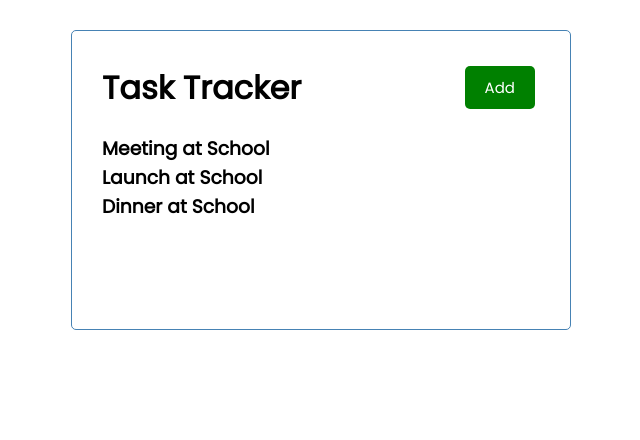
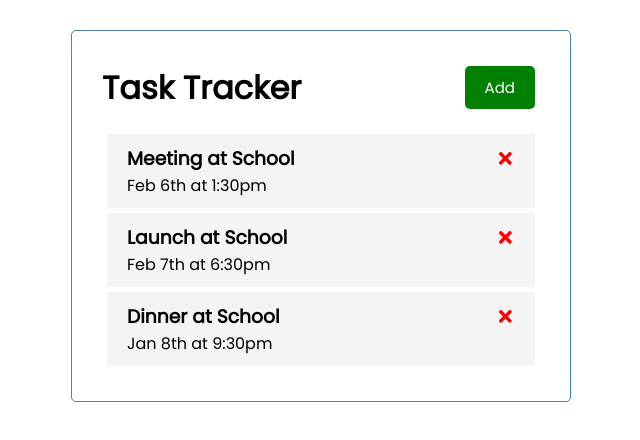
Before and after one commit to ddjouska/appReact, a React (Create React App) app in the folder react-task-tracker/: page / in a window 1280 px wide. Shown: the top 440 px of the page, without its empty margins (319-959 px from the left). Built offline with nearby package versions, Linux system fonts and the light colour scheme.

Commit message:
add Delete function and show tasks dates

```diff
--- a/react-task-tracker/package.json
+++ b/react-task-tracker/package.json
@@ -8,6 +8,7 @@
     "@testing-library/user-event": "^13.5.0",
     "react": "^18.2.0",
     "react-dom": "^18.2.0",
+    "react-icons": "^4.11.0",
     "react-scripts": "5.0.1",
     "web-vitals": "^2.1.4"
   },
--- a/react-task-tracker/src/App.js
+++ b/react-task-tracker/src/App.js
@@ -1,12 +1,36 @@
-
+import {useState} from "react";
 import Header from "./components/Header";
 import Tasks from "./components/Tasks";
 
+
 function App() {
+  const [tasks, setTasks] =  useState ([
+    {
+        id:1,
+        text: "Meeting at School",
+        day:"Feb 6th at 1:30pm",
+        reminder: true
+    },
+    {
+        id:2,
+        text: "Launch at School",
+        day:"Feb 7th at 6:30pm",
+        reminder: true
+    } ,{
+        id:3,
+        text: "Dinner at School",
+        day:"Jan 8th at 9:30pm",
+        reminder: false
+    }
+])
+  //Delete task
+  const deleteTask = (id) => {
+   setTasks(tasks.filter((task) => task.id!==id))
+}
    return (
      <div className="container">
          <Header/>
-         <Tasks/>
+         <Tasks tasks={tasks} onDelete= {deleteTask}/>
     </div>
    );
  }
--- /dev/null
+++ b/react-task-tracker/src/components/Task.js
@@ -0,0 +1,15 @@
+import {FaTimes} from "react-icons/fa"
+
+
+const Task = ({task, onDelete}) => {
+       return (
+    <div className="task">
+      <h3>{task.text} <FaTimes style={{color:"red", cursor: "pointer" }} onClick={() => onDelete(task.id)}/></h3>
+      <p>{task.day}</p>
+    </div>
+   )
+ }
+
+
+
+export default Task
--- a/react-task-tracker/src/components/Tasks.js
+++ b/react-task-tracker/src/components/Tasks.js
@@ -1,29 +1,17 @@
-import {useState} from "react";
+import Task from "./Task"
+const Tasks = ({tasks, onDelete}) => {
 
-const Tasks = () => {
-  const [tasks, setTasks] =  useState ([
-    {
-        id:1,
-        text: "Meeting at School",
-        day:"Feb 6th at 1:30pm",
-        reminder: true
-    },
-    {
-        id:2,
-        text: "Launch at School",
-        day:"Feb 7th at 6:30pm",
-        reminder: true
-    } ,{
-        id:3,
-        text: "Dinner at School",
-        day:"Jan 8th at 9:30pm",
-        reminder: false
-    }
-])
-    return (
-   <>
-    {tasks.map((task) => (<h3 key={task.id}>{task.text}</h3>))}</>
-  )
-}
+ return (
+
+        <>
+            {tasks.map((task) =>  (
+            <Task key={task.id} task={task}
+            onDelete={onDelete}
+            />
+                ))}
+
+                </>
+
+    )}
 
 export default Tasks
```
Also changed, not shown: 1 other file (tests, documents, lock files or other folders).
